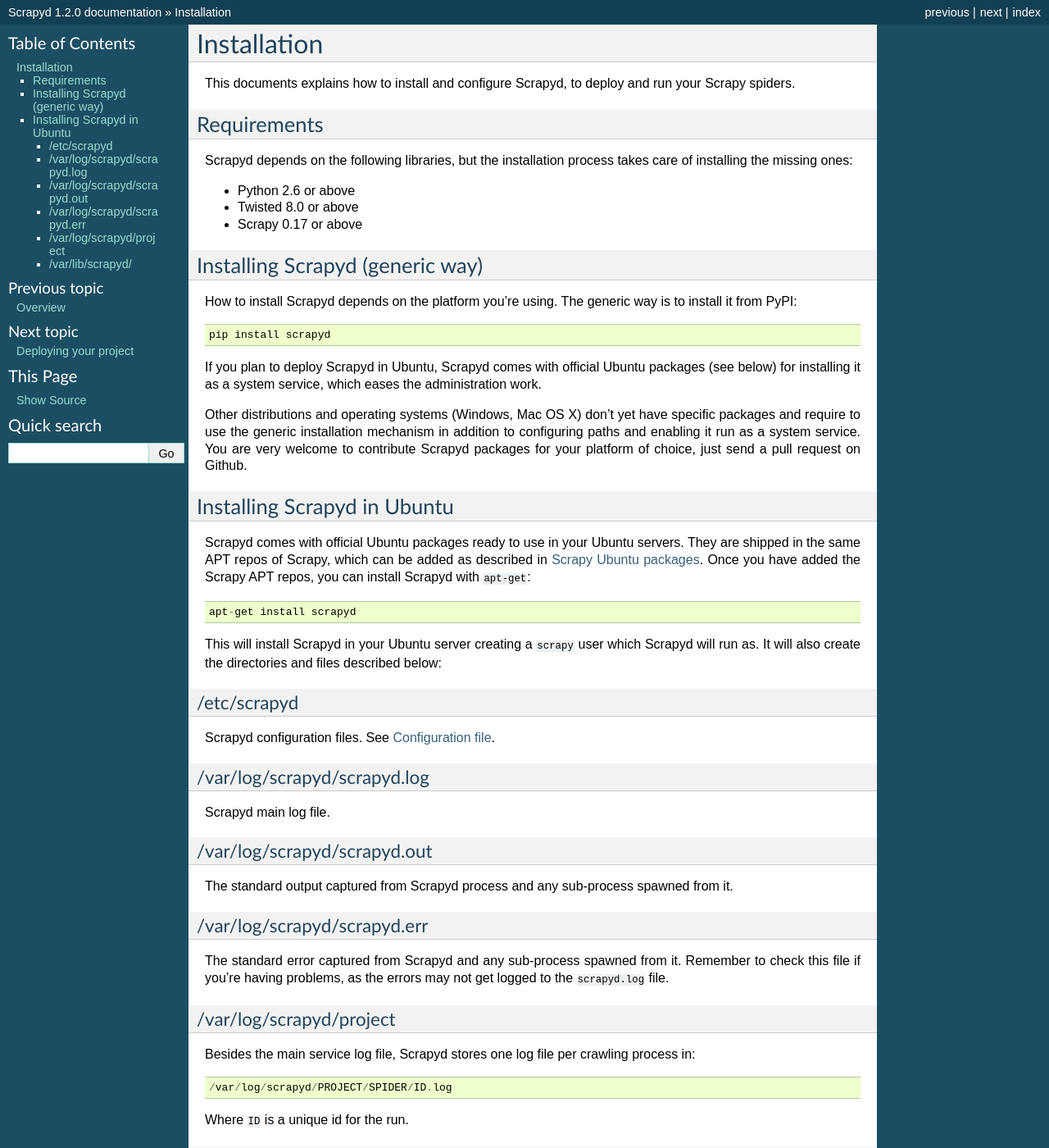
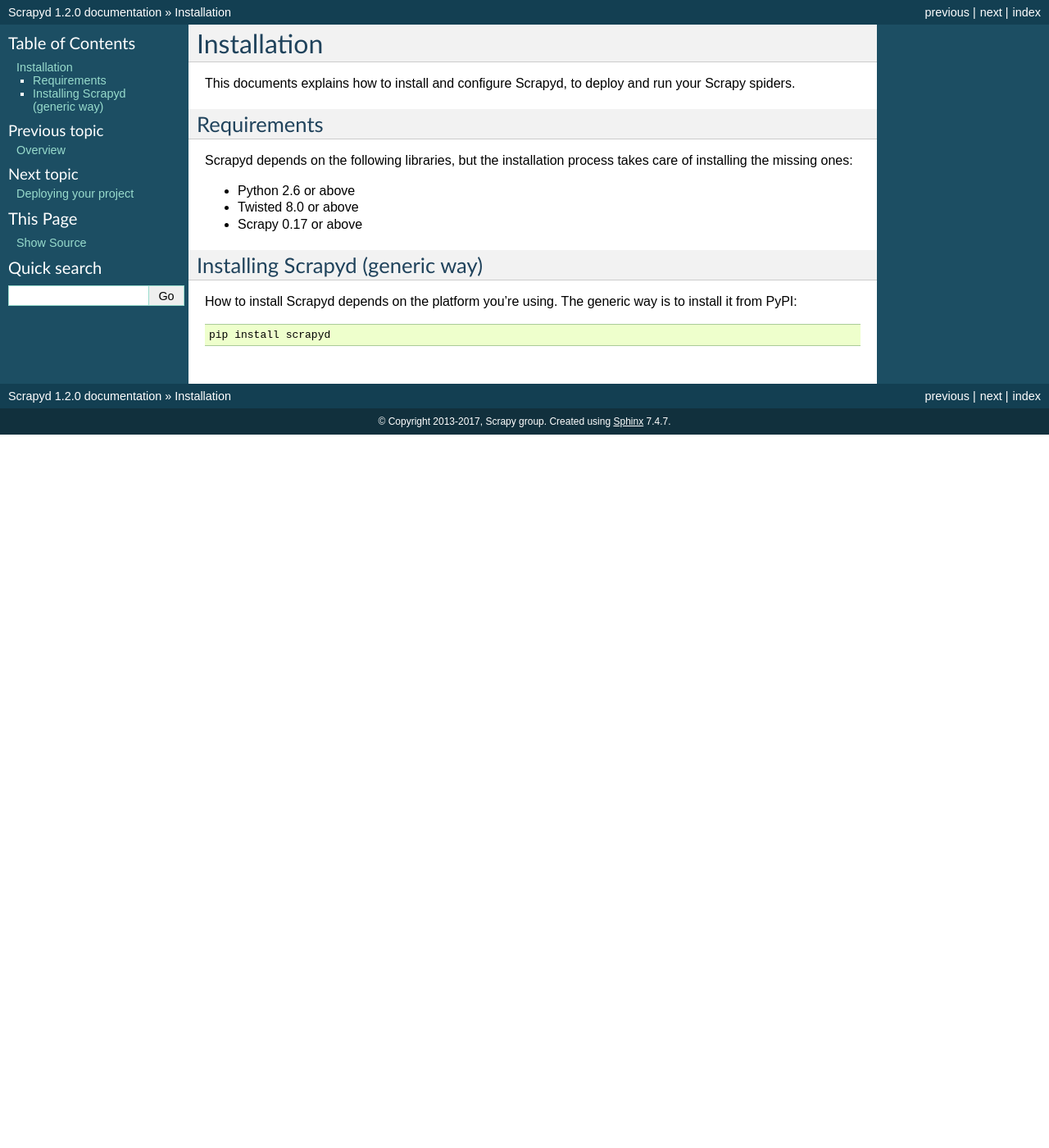
Before and after one commit to scrapy/scrapyd, a Sphinx documentation site: the page built from docs/install.rst, in a window 1280 px wide and 1400 px high. Shown: the whole window at 82% size. Built offline with Sphinx 7.4.7, drawn with Linux system fonts in a browser that asks for light colours; some of the changed text lies outside the part shown.

Commit message:
remove doc for install on ubuntu

```diff
--- a/docs/install.rst
+++ b/docs/install.rst
@@ -23,68 +23,3 @@
 to install it from PyPI::
 
     pip install scrapyd
-
-If you plan to deploy Scrapyd in Ubuntu, Scrapyd comes with official Ubuntu
-packages (see below) for installing it as a system service, which eases the
-administration work.
-
-Other distributions and operating systems (Windows, Mac OS X) don't yet have
-specific packages and require to use the generic installation mechanism in
-addition to configuring paths and enabling it run as a system service. You are
-very welcome to contribute Scrapyd packages for your platform of choice, just
-send a pull request on Github.
-
-
-Installing Scrapyd in Ubuntu
-----------------------------
-
-Scrapyd comes with official Ubuntu packages ready to use in your Ubuntu
-servers. They are shipped in the same APT repos of Scrapy, which can be added
-as described in `Scrapy Ubuntu packages`_. Once you have added the Scrapy APT
-repos, you can install Scrapyd with ``apt-get``::
-
-    apt-get install scrapyd
-
-This will install Scrapyd in your Ubuntu server creating a ``scrapy`` user
-which Scrapyd will run as. It will also create the directories and files
-described below:
-
-/etc/scrapyd
-~~~~~~~~~~~~
-
-Scrapyd configuration files. See :ref:`config`.
-
-/var/log/scrapyd/scrapyd.log
-~~~~~~~~~~~~~~~~~~~~~~~~~~~~
-
-Scrapyd main log file.
-
-/var/log/scrapyd/scrapyd.out
-~~~~~~~~~~~~~~~~~~~~~~~~~~~~
-
-The standard output captured from Scrapyd process and any
-sub-process spawned from it.
-
-/var/log/scrapyd/scrapyd.err
-~~~~~~~~~~~~~~~~~~~~~~~~~~~~
-
-The standard error captured from Scrapyd and any sub-process spawned
-from it. Remember to check this file if you're having problems, as the errors
-may not get logged to the ``scrapyd.log`` file.
-
-/var/log/scrapyd/project
-~~~~~~~~~~~~~~~~~~~~~~~~
-
-Besides the main service log file, Scrapyd stores one log file per crawling
-process in::
-
-    /var/log/scrapyd/PROJECT/SPIDER/ID.log
-
-Where ``ID`` is a unique id for the run.
-
-/var/lib/scrapyd/
-~~~~~~~~~~~~~~~~~
-
-Directory used to store data files (uploaded eggs and spider queues).
-
-.. _Scrapy Ubuntu packages: http://doc.scrapy.org/en/latest/topics/ubuntu.html
```
Also changed, not shown: docs/news.rst (+9 -0 lines).
